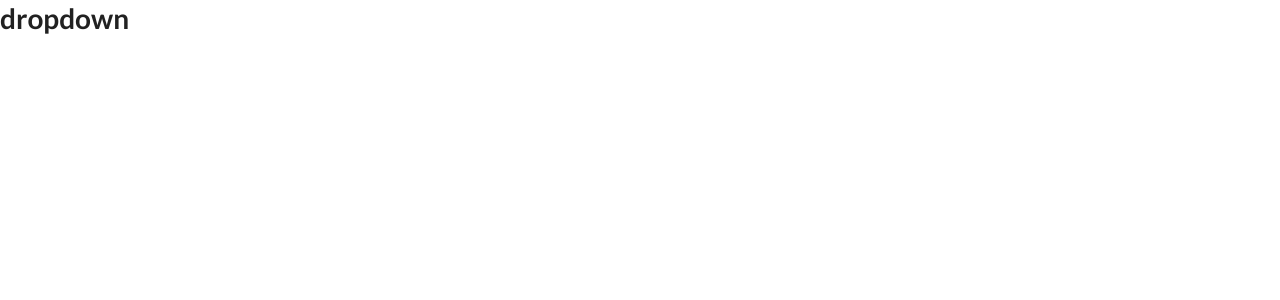
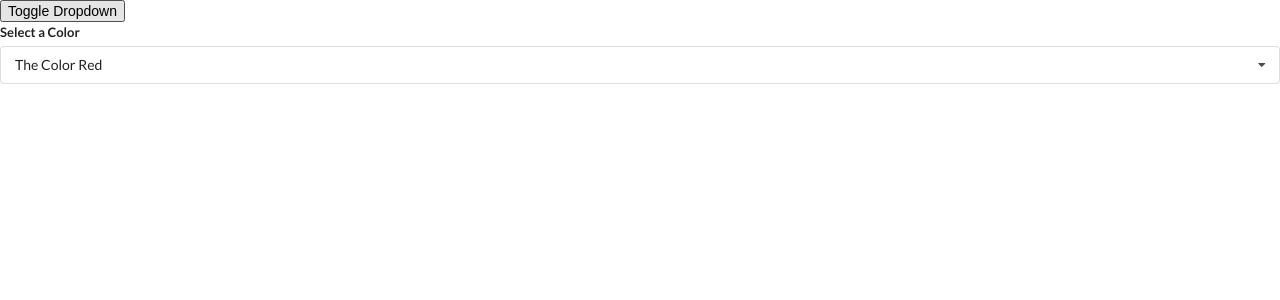
Before and after one commit to vaughnanton/javascript, a React (Create React App) app in the folder react/widgets/: page / in a window 1280 px wide. Shown: the top 300 px of the page. Built offline with nearby package versions, Linux system fonts and the light colour scheme.

Commit message:
complete widgets app

```diff
--- a/react/widgets/src/App.js
+++ b/react/widgets/src/App.js
@@ -1,4 +1,4 @@
-import React from 'react';
+import React, { useState } from 'react';
 import Accordion from './components/Accordion';
 import Search from './components/Search';
 import Dropdown from './components/Dropdown';
@@ -34,11 +34,22 @@
 ]
 
 export default () => {
+    const [selected, setSelected] = useState(options[0]);
+    const [showDropdown, setShowDropdown] = useState(true);
+
     return (
         <div>
             {/* <Accordion items={items} /> */}
             {/* <Search /> */}
-            <Dropdown options={options} />
+            <button onClick={() => setShowDropdown(!showDropdown)}>Toggle Dropdown</button>
+            {showDropdown ?
+                <Dropdown
+                    selected={selected}
+                    options={options}
+                    onSelectedChange={setSelected}
+                /> : null
+            }
+
         </div>
     )
 };
--- a/react/widgets/src/components/Dropdown.js
+++ b/react/widgets/src/components/Dropdown.js
@@ -1,7 +1,59 @@
-import React from 'react';
+import React, { useState, useEffect, useRef } from 'react';
 
-const Dropdown = () => {
-    return <h1>dropdown</h1>
+const Dropdown = ({ options, selected, onSelectedChange }) => {
+    const [open, setOpen] = useState(false);
+    const ref = useRef();
+
+    useEffect(() => {
+        const onBodyClick = (event) => {
+            // check if element clicked on was inside the component, to prevent event bubbling to keep dropdown open
+            if (ref.current && ref.current.contains(event.target)) {
+                return;
+            }
+            setOpen(false);
+        };
+
+        document.body.addEventListener('click', onBodyClick);
+
+        // use effect cleanup function to remove event listener whenever dropdown not in dom
+        return () => {
+            document.body.removeEventListener('click', onBodyClick);
+        };
+    }, []);
+
+    const renderedOptions = options.map((option) => {
+        if (option.value === selected.value) {
+            return null;
+        }
+
+        return (
+            <div
+                key={option.value}
+                className="item"
+                onClick={() => onSelectedChange(option)}
+            >
+                {option.label}
+            </div>
+        );
+    });
+
+    return (
+        <div ref={ref} className="ui form">
+            <div className="field">
+                <label className="label">Select a Color</label>
+                <div
+                    onClick={() => setOpen(!open)}
+                    className={`ui selection dropdown ${open ? 'visible active' : ''}`}
+                >
+                    <i className="dropdown icon"></i>
+                    <div className="text">{selected.label}</div>
+                    <div className={`menu ${open ? 'visible transition' : ''}`}>
+                        {renderedOptions}
+                    </div>
+                </div>
+            </div>
+        </div>
+    )
 }
 
 export default Dropdown;
```
